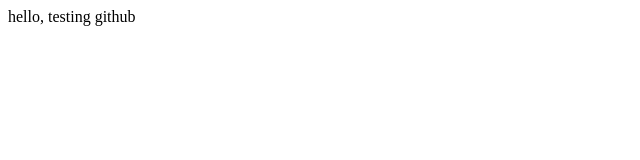
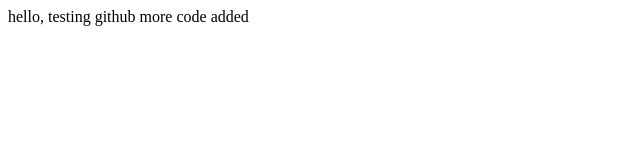
Before and after one commit to Akariban/youtube.demo, a plain HTML site: page WebContent/Index.html in a window 1280 px wide. Shown: the whole page, without its empty margins (0-640 px from the left). Drawn offline with Linux system fonts and the light colour scheme.

Commit message:
new code change

```diff
--- a/WebContent/Index.html
+++ b/WebContent/Index.html
@@ -6,5 +6,7 @@
 </head>
 <body>
   hello, testing github
+
+ more code added
 </body>
 </html>
```
